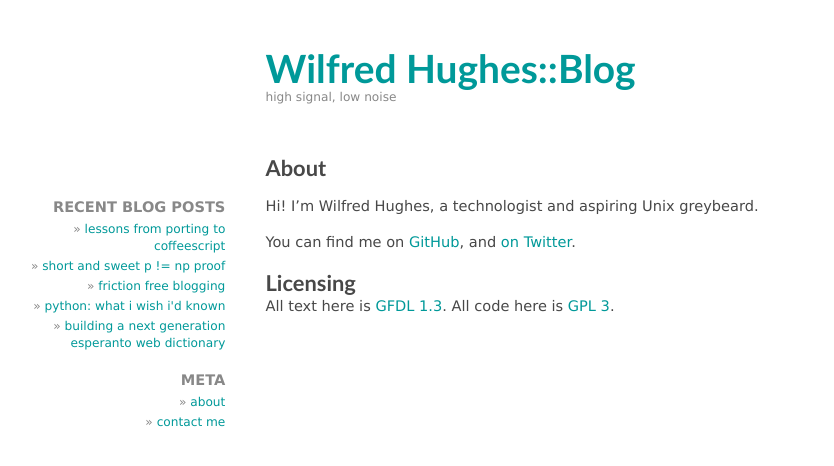
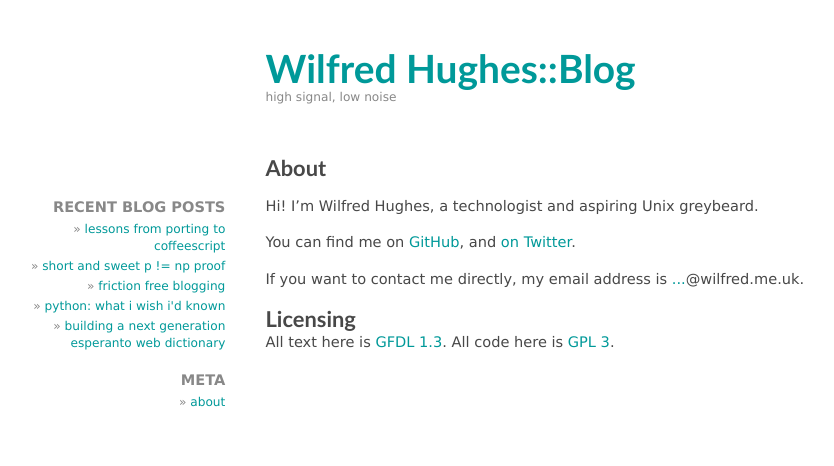
Before and after one commit to Wilfred/wilfred.github.com, a Jekyll site: the page built from about.html, in a window 1280 px wide. Shown: the top 466 px of the page, without its empty margins (214-1048 px from the left). Built offline with Jekyll 4.4.1, drawn with Linux system fonts in a browser that asks for light colours.

Commit message:
adding information for contacting me directly

```diff
--- a/_layouts/default.html
+++ b/_layouts/default.html
@@ -37,7 +37,6 @@
 				<h2 class="widgettitle">Meta</h2>
 				<ul>
 					<li><a href="/about.html">About</a></li>
-					<li><a href="/">Contact Me</a></li>
 				</ul>
 			</li>
 		</ul>
--- a/about.html
+++ b/about.html
@@ -16,6 +16,10 @@ layout: default
 		on <a href="http://github.com/Wilfred">GitHub</a>,
 		and <a href="http://twitter.com/dontYetKnow">on Twitter</a>.</p>
 
+		<p>If you want to contact me directly, my email address is
+		<a href="http://www.google.com/recaptcha/mailhide/d?k=01hTsBEDXE7mwk3CX_t044ZA==&amp;c=rCfqcoJfHYVN5Hh2JrYh2jXmvZHolc7j7-KHMXKii1s=" onclick="window.open('http://www.google.com/recaptcha/mailhide/d?k\07501hTsBEDXE7mwk3CX_t044ZA\75\75\46c\75rCfqcoJfHYVN5Hh2JrYh2jXmvZHolc7j7-KHMXKii1s\075', '', 'toolbar=0,scrollbars=0,location=0,statusbar=0,menubar=0,resizable=0,width=500,height=300'); return false;" title="Reveal this e-mail address">...</a>@wilfred.me.uk.
+		</p>
+
 		<h3>Licensing</h3>
 
 		<p>All text here
```
